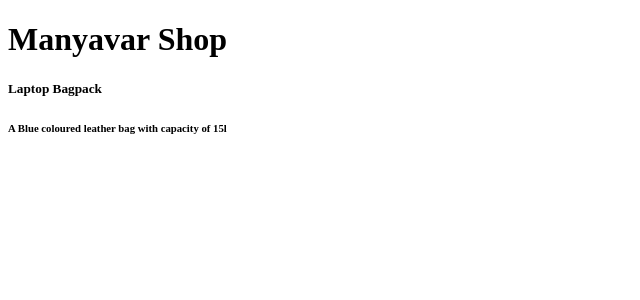
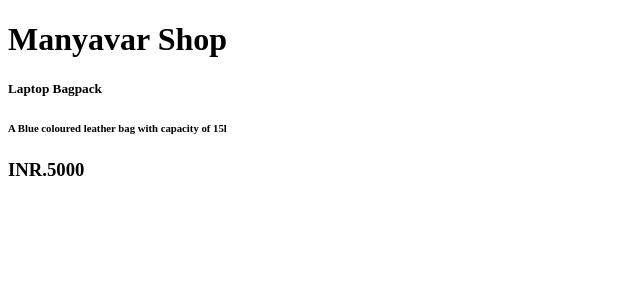
Before and after one commit to kalungedamaji/shopping-cart-app, a React (Create React App) app: page / in a window 1280 px wide. Shown: the top 300 px of the page, without its empty margins (0-640 px from the left). Built offline with nearby package versions, Linux system fonts and the light colour scheme.

Commit message:
implemented code for displaying product description(name, description, price)

```diff
--- a/src/App.tsx
+++ b/src/App.tsx
@@ -8,8 +8,9 @@
   return (
     <div>
      <h1>{appName}</h1>
-     <h5>Laptop Bagpack</h5>
-     <h6>A Blue coloured leather bag with capacity of 15l</h6>
+     <h5 >Laptop Bagpack</h5>
+     <h6 > A Blue coloured leather bag with capacity of 15l</h6>
+     <h3 >INR.5000</h3>
     </div>
 
   );
```
Also changed, not shown: 1 other file (tests, documents, lock files or other folders).
